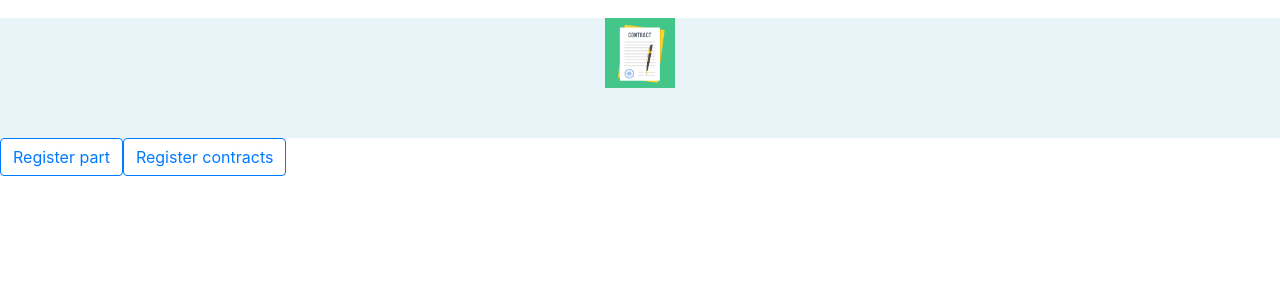
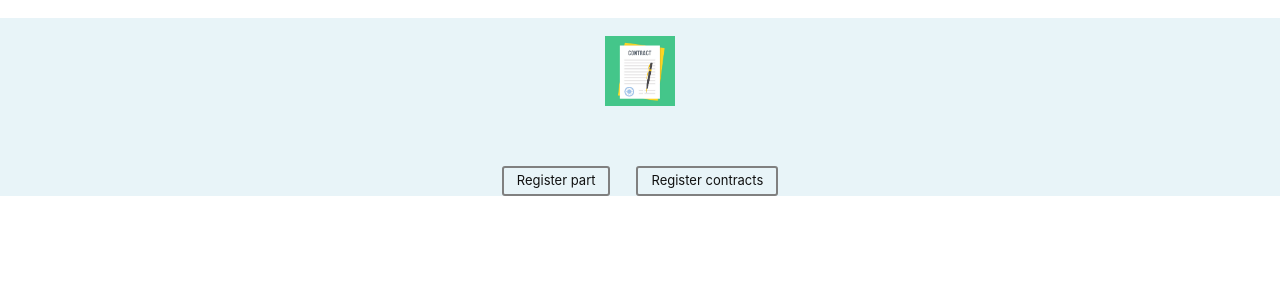
Before and after one commit to ypedroo/contracts, a React (Create React App) app: page / in a window 1280 px wide. Shown: the top 300 px of the page. Built offline with nearby package versions, Linux system fonts and the light colour scheme.

Commit message:
put index on the container

```diff
--- a/src/pages/Index.js
+++ b/src/pages/Index.js
@@ -1,28 +1,31 @@
 import React, { Component } from 'react';
 import { Link } from 'react-router-dom';
 import { Button } from 'react-bootstrap';
-import Header from '../components/Header'
+import Header from '../components/Header';
+import { Container } from '../styles/styles';
 
 export default class components extends Component {
     render() {
-        return <div>
+        return <Container>
+            <div>
                 <Header />
                 <Link to="/parts" >
-                <Button
+                    <button
                         variant="outline-primary"
                         large
                     >
                         Register part
-                </Button>
+                </button>
                 </Link>
                 <Link to="/contracts" >
-                <Button
+                    <button
                         variant="outline-primary"
                         large
                     >
                         Register contracts
-            </Button>
+            </button>
                 </Link>
-        </div>;
+            </div>
+        </Container>
     }
 }
```
Lines whose indentation alone changed are shown as unchanged.
